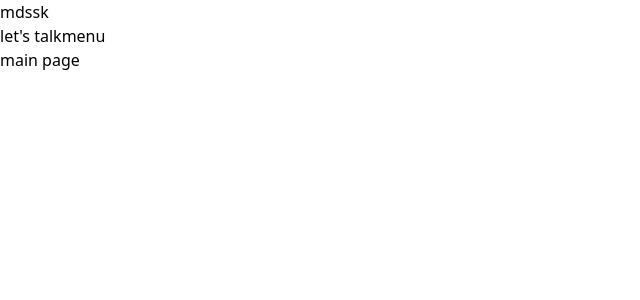
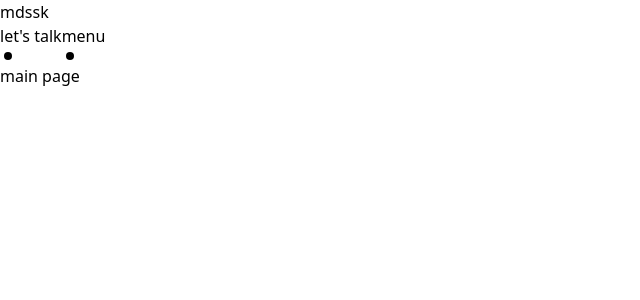
Before and after one commit to suny-webdevs/mdssk, a Next.js app: page / in a window 1280 px wide. Shown: the top 300 px of the page, without its empty margins (0-640 px from the left). Built offline with nearby package versions, Linux system fonts and the light colour scheme.

Commit message:
fix navbar

```diff
--- a/package.json
+++ b/package.json
@@ -9,12 +9,14 @@
     "lint": "next lint"
   },
   "dependencies": {
+    "aos": "^3.0.0-beta.6",
     "axios": "^1.7.7",
     "mongodb": "^6.9.0",
     "next": "14.2.15",
     "react": "^18",
     "react-dom": "^18",
-    "react-hot-toast": "^2.4.1"
+    "react-hot-toast": "^2.4.1",
+    "react-icons": "^5.3.0"
   },
   "devDependencies": {
     "eslint": "^8",
--- a/src/components/shared/Navbar.jsx
+++ b/src/components/shared/Navbar.jsx
@@ -1,11 +1,20 @@
-import { btnMd, sectionStyle } from "@/lib/styles"
+"use client"
+import { btnMd, container } from "@/lib/styles"
 import Link from "next/link"
+import { useState } from "react"
+import {
+  HiOutlineArrowNarrowRight,
+  HiOutlineArrowSmRight,
+} from "react-icons/hi"
+import { GoDotFill } from "react-icons/go"
+import { HiArrowUpRight } from "react-icons/hi2"
 
 const Navbar = () => {
+  const [menuMouseOver, setMenuMouseOver] = useState(false)
+  const [talkMouseOver, setTalkMouseOver] = useState(false)
+
   return (
-    <div
-      className={`${sectionStyle} flex items-center justify-between py-5 mb-3`}
-    >
+    <div className={`${container} flex items-center justify-between py-5 mb-3`}>
       <Link
         href={"/"}
         className="text-3xl text-white font-bold uppercase"
@@ -14,16 +23,30 @@ const Navbar = () => {
       </Link>
       <div className="flex gap-3">
         <button
+          onMouseEnter={() => setTalkMouseOver(true)}
+          onMouseLeave={() => setTalkMouseOver(false)}
           type="button"
-          className={`${btnMd} bg-white/10 hover:bg-white/20 text-white`}
+          className={`${btnMd} bg-white/10 hover:bg-white/20 text-white transition-all duration-200 flex items-center gap-1`}
         >
-          let&apos;s talk
+          let&apos;s talk{" "}
+          {talkMouseOver ? (
+            <HiArrowUpRight className="text-xl" />
+          ) : (
+            <GoDotFill className="text-white/50" />
+          )}
         </button>
         <button
+          onMouseEnter={() => setMenuMouseOver(true)}
+          onMouseLeave={() => setMenuMouseOver(false)}
           type="button"
-          className={`${btnMd} bg-white text-black hover:bg-white/90`}
+          className={`${btnMd} bg-white text-black transition-all duration-200 flex items-center gap-1`}
         >
-          menu
+          menu{" "}
+          {menuMouseOver ? (
+            <HiOutlineArrowNarrowRight className="text-xl" />
+          ) : (
+            <GoDotFill className="text-black/30" />
+          )}
         </button>
       </div>
     </div>
--- a/src/lib/styles.js
+++ b/src/lib/styles.js
@@ -1,3 +1,3 @@
-export const sectionStyle = "container mx-auto px-2 md:px-0"
+export const container = "container mx-auto px-2 md:px-0"
 export const btnMd =
   "font-medium tracking-widest rounded-3xl uppercase px-8 py-2"
```
Also changed, not shown: 1 other file (tests, documents, lock files or other folders).
